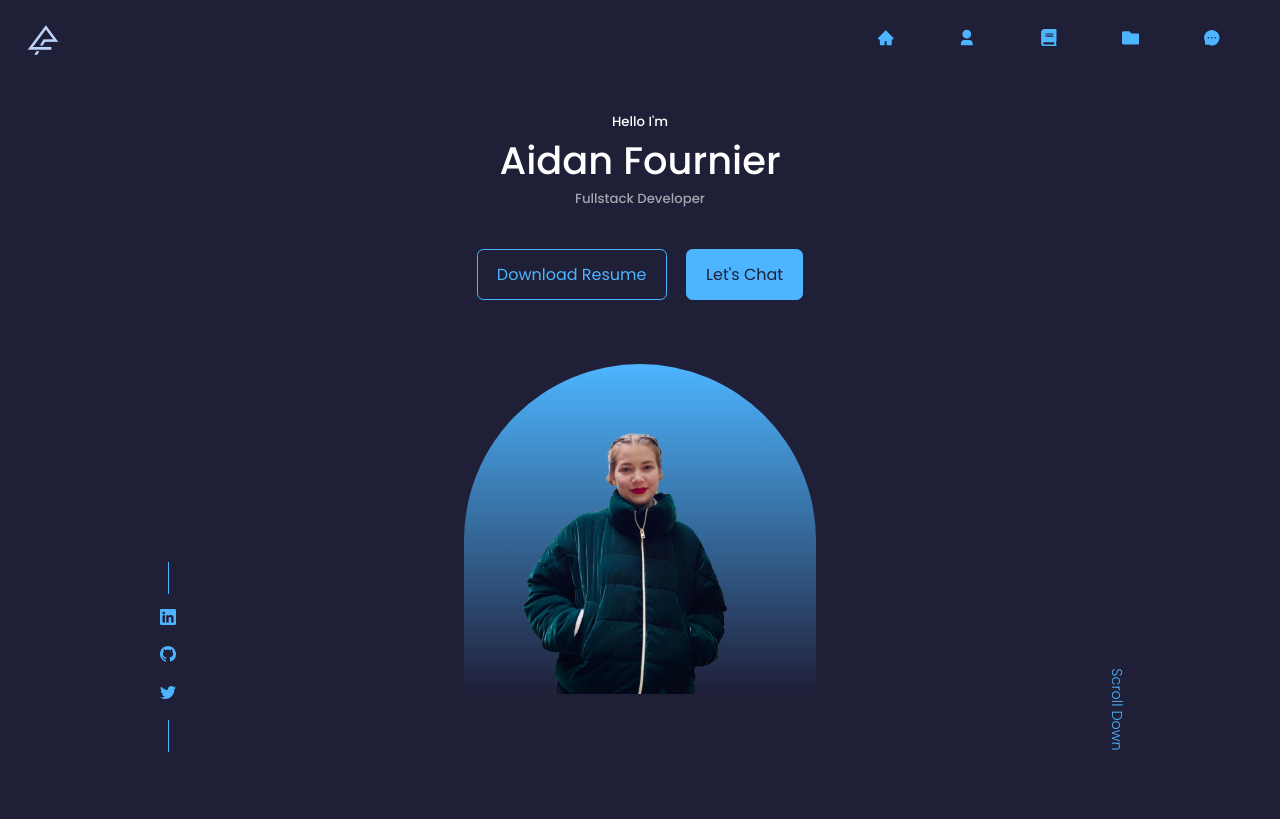
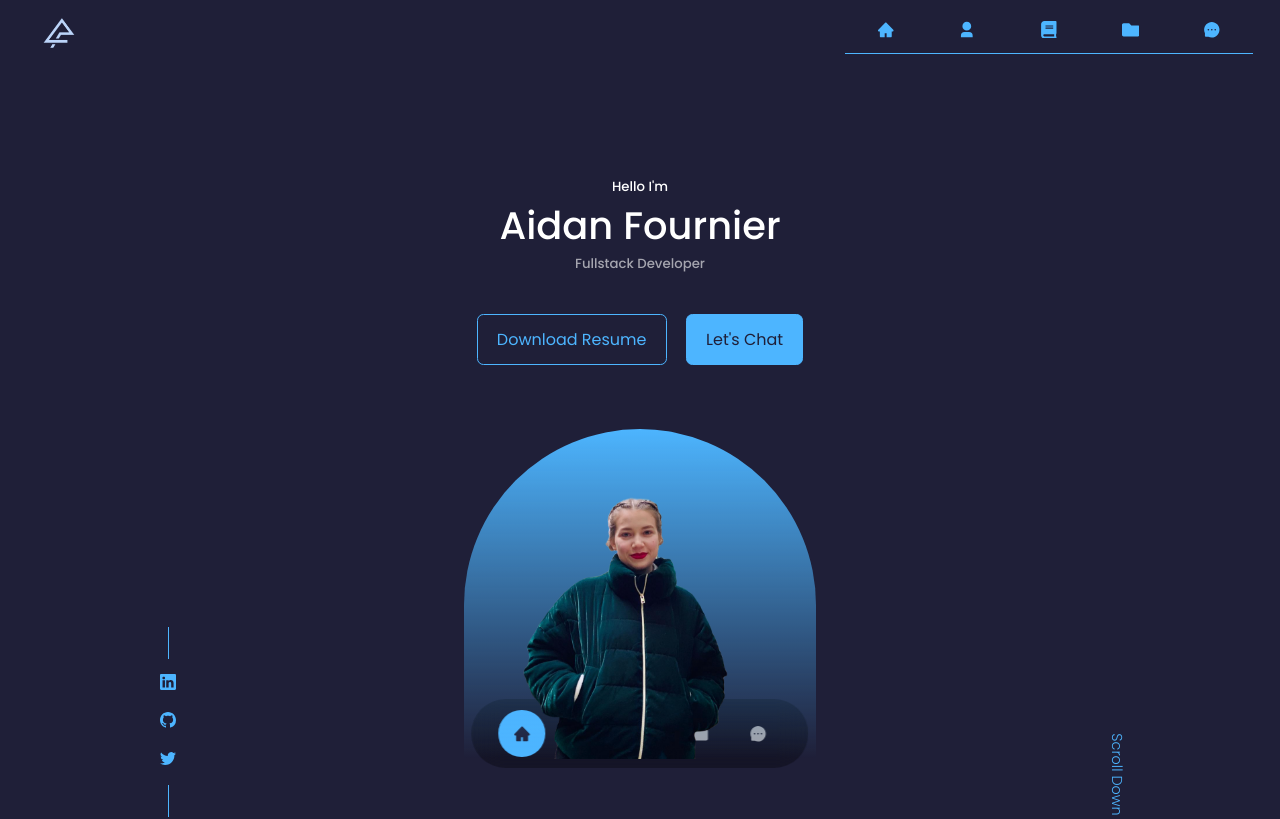
Before and after one commit to AidanFournier/react-portfolio-site, a React (Create React App) app: page / in a window 1280 px wide. Shown: the top 819 px of the page. Built offline with nearby package versions, Linux system fonts and the light colour scheme.

Commit message:
Made nav sticky

```diff
--- a/src/App.jsx
+++ b/src/App.jsx
@@ -10,8 +10,8 @@ import Footer from './components/Footer'
 const App = () => {
   return (
     <>
+      <Nav />
       <Header />
-      <Nav />
       <About />
       <Experience />
       <Portfolio />
--- a/src/stylesheets/components/nav.scss
+++ b/src/stylesheets/components/nav.scss
@@ -1,8 +1,14 @@
+nav {
+    top: 0;
+    position: sticky;
+}
+
 .nav__logo {
     height: 2rem;
     width: 2rem;
     margin-right: auto;
-    // position: absolute;
+    margin-left: 1rem;
+    display: block;
 }
 
 .nav__md-lg {
@@ -11,22 +17,18 @@
     padding: 0.7rem 1.7rem;
     display: flex;
     align-items: center;
-    position: absolute;
-    top: 0;
-    // right: 20px;
+
     a {
-        padding: 1rem 2rem;
+        padding: 0.5rem 2rem;
         font-size: 1.1rem;
+        border-bottom: 1px solid $color-primary;
     }
 }
-
-
 
 
 .nav__mobile {
     background: rgba(0, 0, 0, 0.3);
     width: max-content;
-    display: none !important;
     padding: 0.7rem 1.7rem;
     z-index: 2;
     position: fixed;
@@ -53,3 +55,24 @@
         }
     }
 }
+
+// Media Queries
+
+// Medium Devices
+@media screen and (max-width: 1024px){
+    .nav__mobile {
+        display: none !important;
+    }
+}
+
+// Small Devices
+@media screen and (max-width: 600px){
+    .nav__md-lg {
+        display: none;
+    }
+
+    .nav__mobile {
+        display: block !important;
+        display: flex !important;
+    }
+}
```
Also changed, not shown: src/components/Nav.jsx (indentation only).
